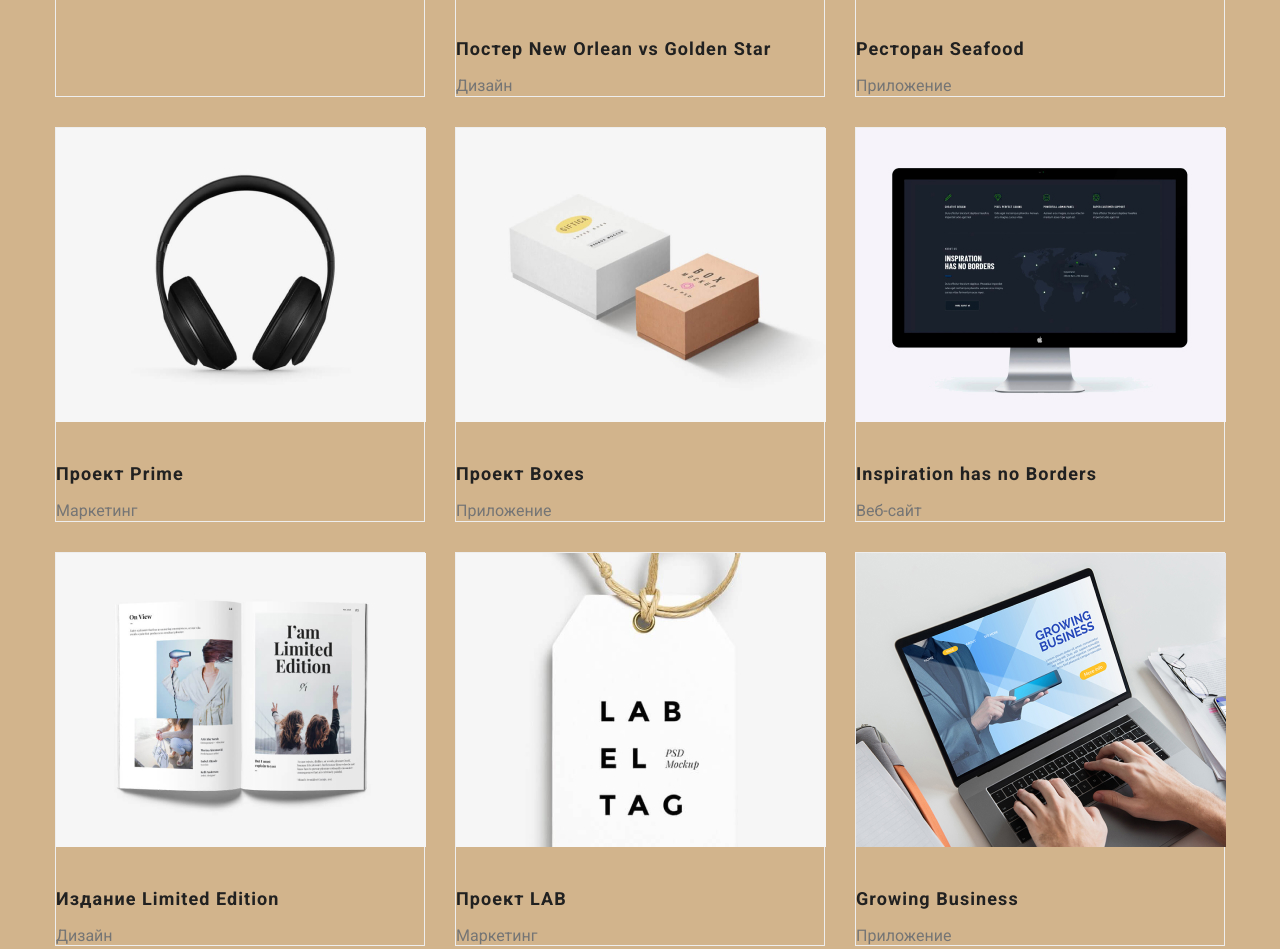
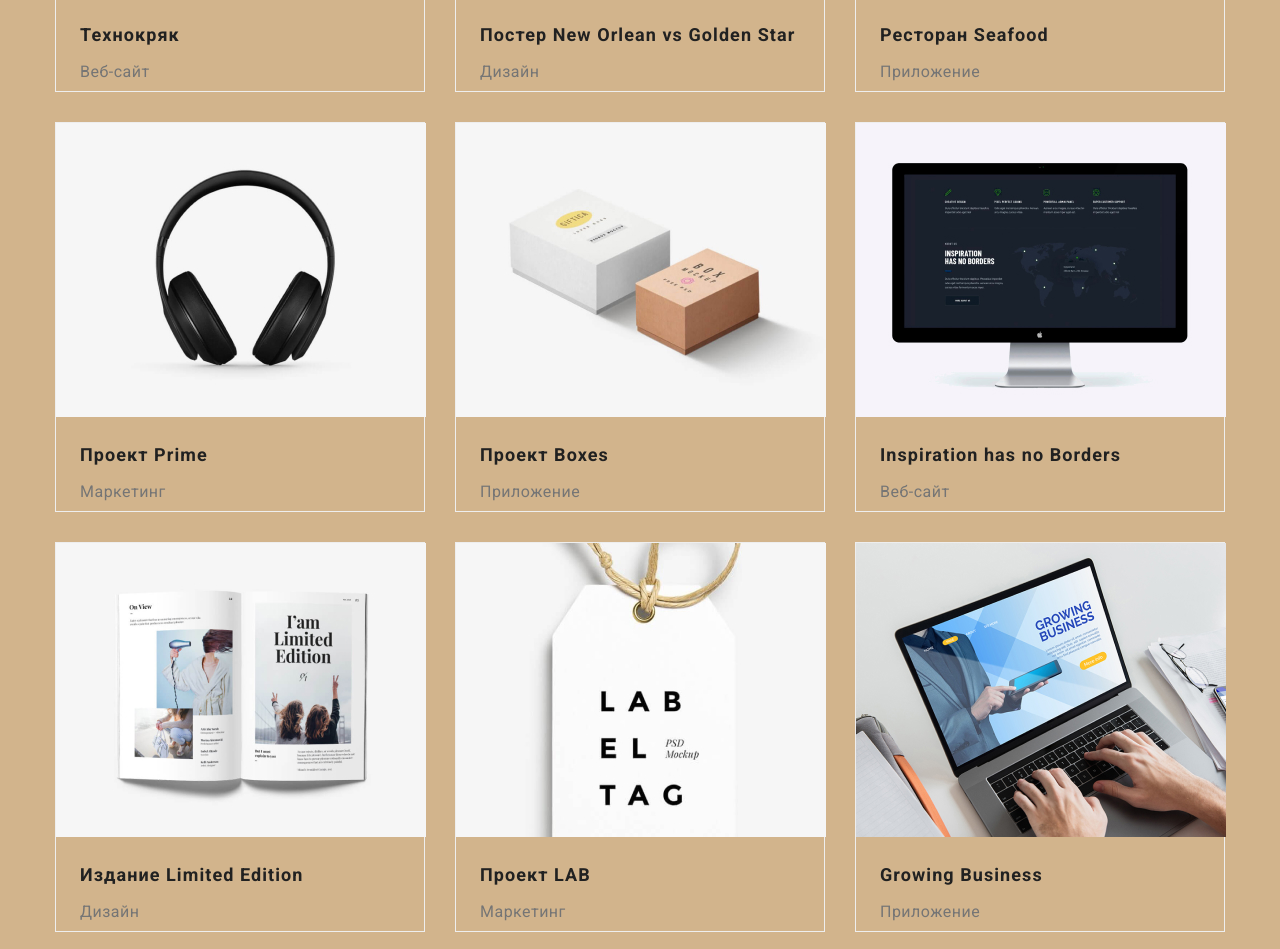
Before and after one commit to Demian-Pashkovskyi/goit-markup-hw-03, a plain HTML site: page portfolio.html in a window 1280 px wide. Shown: the part 570-1519 px from the top of the page. Drawn offline with nearby package versions, Linux system fonts and the light colour scheme.

Commit message:
progect редагування

```diff
--- a/css/main.css
+++ b/css/main.css
@@ -461,29 +461,40 @@ button {
 /* .proect */
 
 .proect {
+  width: 1170px;
   text-decoration: none;
   display: flex;
   flex-wrap: wrap;
 }
 
 .proect-section {
+  box-sizing: content-box;
+  /* justify-content: space-between; */
+  width: 370px;
   margin-bottom: 30px;
   margin-right: 30px;
 
-  width: 370px;
   border: 1px solid #eeeeee;
   box-sizing: border-box;
 }
-
 .proect-section:nth-child(3n) {
   margin-right: 0px;
 }
 
-.proect-section:nth-last-child(-n + 3) {
+/* .proect-section:nth-last-child(-n + 4) {
   margin-bottom: 0px;
+} */
+*/ .proect-title {
+  /* justify-content: space-between;
+  flex-wrap: nowrap; */
+  width: 370px;
+  margin-bottom: 30px;
+  margin-right: 30px;
 }
 
 .proect-title {
+  /* margin: 10px; */
+  /* padding: 0px; */
   width: 370px;
   height: 294px;
   left: 215px;
@@ -493,6 +504,9 @@ button {
 }
 
 .title {
+  margin: 20px 24px 4px 24px;
+
+  width: 370px;
   color: var(--primery-text-color);
   text-decoration: none;
   font-style: normal;
@@ -503,12 +517,19 @@ button {
 }
 
 .title-list {
+  margin: 0px 24px 4px 24px;
+
+  width: 370px;
   text-decoration: none;
   font-style: normal;
   font-weight: 400;
   font-size: 16px;
   line-height: 1.88;
   letter-spacing: 0.03em;
+}
+
+img {
+  display: block;
 }
 
 /*Footer*/
--- a/portfolio.html
+++ b/portfolio.html
@@ -80,14 +80,13 @@
             <li class="proect-section">
               <a href="" class="proect-title"
                 ><img
-                  class="srk"
                   src="./images/new-orlean.jpg"
                   alt="Баскетбол New Orlean"
                   width="370"
                   height="294"
                 />
                 <h3 class="title">Постер New Orlean vs Golden Star</h3>
-                <p>Дизайн</p></a
+                <p class="title-list">Дизайн</p></a
               >
             </li>
             <li class="proect-section">
@@ -99,49 +98,49 @@
                   height="294"
                 />
                 <h3 class="title">Ресторан Seafood</h3>
-                <p>Приложение</p></a
+                <p class="title-list">Приложение</p></a
               >
             </li>
             <li class="proect-section">
               <a href="" class="proect-title"
                 ><img src="./images/prime.jpg" alt="Наушники" width="370" height="294" />
                 <h3 class="title">Проект Prime</h3>
-                <p>Маркетинг</p></a
+                <p class="title-list">Маркетинг</p></a
               >
             </li>
             <li class="proect-section">
               <a href="" class="proect-title"
                 ><img src="./images/boxes.jpg" alt="Коробки" width="370" height="294" />
                 <h3 class="title">Проект Boxes</h3>
-                <p>Приложение</p></a
+                <p class="title-list">Приложение</p></a
               >
             </li>
             <li class="proect-section">
               <a href="" class="proect-title"
                 ><img src="./images/border.jpg" alt="Веб сайт" width="370" height="294" />
                 <h3 class="title">Inspiration has no Borders</h3>
-                <p>Веб-сайт</p></a
+                <p class="title-list">Веб-сайт</p></a
               >
             </li>
             <li class="proect-section">
               <a href="" class="proect-title"
                 ><img src="./images/edition.jpg" alt="Издание" width="370" height="294" />
                 <h3 class="title">Издание Limited Edition</h3>
-                <p>Дизайн</p></a
+                <p class="title-list">Дизайн</p></a
               >
             </li>
             <li class="proect-section">
               <a href="" class="proect-title"
                 ><img src="./images/lab.jpg" alt="Проект" width="370" height="294" />
                 <h3 class="title">Проект LAB</h3>
-                <p>Маркетинг</p></a
+                <p class="title-list">Маркетинг</p></a
               >
             </li>
             <li class="proect-section">
               <a href="" class="proect-title"
                 ><img src="./images/growing.jpg" alt="Приложение" width="370" height="294" />
                 <h3 class="title">Growing Business</h3>
-                <p>Приложение</p></a
+                <p class="title-list">Приложение</p></a
               >
             </li>
           </ul>
```
